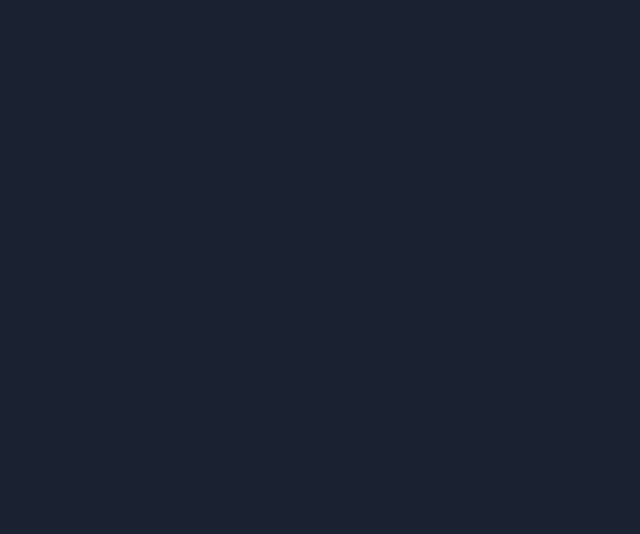
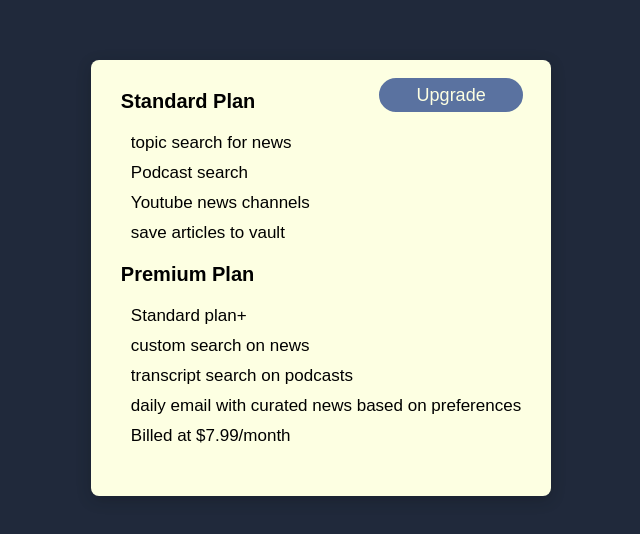
Before and after one commit to halujeff5/agg-proj, a React (Create React App) app: page /modal in a window 1280 px wide. Before the commit this address had no page. Shown: the part 122-656 px from the top of the page, without its empty margins (319-959 px from the left). Built offline with nearby package versions, Linux system fonts and the light colour scheme.

Commit message:
added modal, podcast, and clipboard components

```diff
--- a/src/App.css
+++ b/src/App.css
@@ -5,7 +5,8 @@
 @import url('https://fonts.googleapis.com/css2?family=Outfit:wght@100..900&family=Quicksand:wght@300..700&display=swap');
 
 body {
-  padding: 25px;
+  padding: 40px;
+  padding-left: 30px;
   padding-top: 50px;
   font-family: "Quicksand", sans-serif;
   font-weight: 100;
@@ -117,6 +118,12 @@ body {
 
 .details {
   display: inline;
+  position: relative;
+  top: 0px;
+  width: 390px;
+  text-align: right;
+  justify-content: right;
+  align-items: right;
 }
 
 .article-box {
@@ -135,7 +142,7 @@ body {
 
 .image-serve {
   /* aspect-ratio: auto; */
-  width: fit;
+  width: 130px;
   height: 90px;
   border-radius: 8px;
   text-align: left;
@@ -273,7 +280,7 @@ body {
 .dropdown-list li {
   padding-bottom: 5px;
   padding-top: 5px;
-  padding-left: 15px;
+  padding-left: 23px;
   cursor: pointer;
 }
 
@@ -289,7 +296,7 @@ body {
   padding: 10px;
   cursor: pointer;
   color: #FDFFE2;
-  background-color: #1A2130
+  background-color: #FDFFE2;
 }
 
 .new-button {
@@ -381,7 +388,7 @@ li {
 }
 
 .menu-item {
-  margin-left: -35px;
+  margin-left: -15px;
 }
 
 .sidebar {
@@ -394,7 +401,7 @@ li {
   left: 0px;
   color: #FBE4D6;
   background-color: #1A2130;
-  margin-left: 25px;
+  margin-left: 45px;
   transition: .5s;
   overflow-y: auto;
   overflow-x: hidden;
@@ -503,14 +510,11 @@ li {
 
 .link {
   border: none;
-  padding-right: -120px;
-  margin-right: -60px;
-
+  padding-left: 0px;
 }
 
 .toolbar-links {
   display: inline;
-
 }
 
 .saveIcon {
--- a/src/App.js
+++ b/src/App.js
@@ -5,6 +5,7 @@ import './App.css';
 import Subscribe from './MainComponents/Subscribe';
 import { MyContextProvider } from './hooks/MyContext';
 import Vault from './MainComponents/Vault'
+import Modal from './MainComponents/Modal'
 
 
 function App() {
@@ -15,7 +16,7 @@ function App() {
           <BrowserRouter>
             <Routes>
               <Route path='/' exact element={<Welcome />}></Route>
-              <Route path = '/subscribe' exact element= {<Subscribe />}></Route>
+              <Route path = '/modal' exact element= {<Modal />}></Route>
               <Route path = '/vault' exact element= {<Vault />}></Route>
 
             </Routes>
--- a/src/Cards/ArticleCard.js
+++ b/src/Cards/ArticleCard.js
@@ -1,9 +1,9 @@
-import React from 'react'
+import React, { useCallback, useState } from 'react'
 import '../App.css'
 import axios from 'axios'
 import placeholder from '../static/placeholder.jpg'
 import downloadImg from '../static/download.jpeg'
-import downloadLink from '../static/link.jpeg'
+import ClipboardLink from '../MainComponents/ClipboardLink'
 
 const ArticleCard = ({ title, key, url, description, author, image, published_at }) => {
 
@@ -45,7 +45,6 @@ const ArticleCard = ({ title, key, url, description, author, image, published_at
         }
         }
 
-
     const dateStr = new Date(published_at)
 
     const hrsAgo = timeSince(dateStr)
@@ -61,7 +60,7 @@ const ArticleCard = ({ title, key, url, description, author, image, published_at
                 </div>
                 <div className='details'>
                 <img className='image-dl' onClick={postToVault} src= {downloadImg} alt='news-image' />
-                <img className= 'image-link' src = {downloadLink}/>
+               <ClipboardLink url />
                 </div>
 
             </div>
--- /dev/null
+++ b/src/MainComponents/ClipboardLink.js
@@ -0,0 +1,39 @@
+import downloadLink from '../static/link.jpeg'
+import React, { useState, useCallback } from 'react'
+
+const ClipboardLink = (url) => {
+
+    const [isCopied, setIsCopied] = useState(false)
+
+    const copyToClipboard = useCallback(async () => {
+
+        if (!navigator.clipboard) {
+            console.error('Clipboard not available');
+            return;
+        }
+        try {
+            await navigator.clipboard.writeText(url);
+            setIsCopied(true)
+            setTimeout(() => {
+                setIsCopied(false)
+            }, 4000);
+        } catch (err) {
+            console.error('Failed to copy URL: ', err)
+            setIsCopied(false)
+        }
+    }, [])
+
+if (isCopied == false)
+    return (
+        <>
+    <img className= 'image-link' onClick={copyToClipboard} src = {downloadLink}/>
+    </>)
+
+if (isCopied == true)
+return (
+    <>
+<img className= 'image-link' onClick={copyToClipboard} src = {downloadLink}/> <h3 className= 'welcome-2'>Link Copied!</h3>
+</> )
+}
+
+export default ClipboardLink
--- /dev/null
+++ b/src/MainComponents/Modal.js
@@ -0,0 +1,32 @@
+import React from 'react'
+import '../Vault.css'
+
+function Modal({ onClose, children }) {
+
+    return (
+        <div className='modal-overlay' onClick= {onClose}>
+             <div className="modal-content">
+            <div className= 'heading'>Standard Plan</div>
+            <ul className='plans'>
+                <li>topic search for news</li>
+                <li>Podcast search</li>
+                <li>Youtube news channels</li>
+                <li>save articles to vault</li>
+                </ul>
+            <div className= 'heading'>Premium Plan</div>
+            <ul className = 'plans'>
+                <li>Standard plan+</li>
+                <li>custom search on news</li>
+                <li>transcript search on podcasts</li>
+                <li>daily email with curated news based on preferences</li>
+                <li>Billed at $7.99/month</li>
+                </ul>
+                <div>
+                <button className= 'close-modal' onClick = {onClose}>Upgrade</button>
+                </div>
+                </div>
+        </div>
+    )
+}
+
+export default Modal
--- /dev/null
+++ b/src/MainComponents/Podcast.js
@@ -0,0 +1,20 @@
+import React, { useState } from 'react'
+import '../Vault.css'
+
+const Podcast = () => {
+
+    const [inputValue, setInputValue] = useState('')
+
+    const handleInputChange = (event) => {
+        setInputValue(event.target.value)
+    }
+
+    return (
+    <form>
+        <input className= 'podcast-input' type= 'text' name = 'podcast-input' placeholder='Enter search' value= {inputValue} onChange = {handleInputChange} />
+        </form>
+    )
+}
+
+
+export default Podcast
--- a/src/MainComponents/Sidebar.js
+++ b/src/MainComponents/Sidebar.js
@@ -3,7 +3,7 @@ import '../App.css'
 import ButtonCard from './ButtonCard';
 import MyContext from '../hooks/MyContext';
 import ButtonCardDefault from './ButtonCardDefault';
-// import channelId from '../channelIds;'
+import Podcast from './Podcast'
 import Dropdown from './Dropdown';
 import YoutubeDropdown from './YoutubeDropdown';
 import PublicationDropdown from './PublicationDropdown';
@@ -66,6 +66,7 @@ const Sidebar = () => {
 
             </ul>
             <h1>Podcasts</h1>
+            <Podcast />
             <h1>Youtube Search</h1>
             <YoutubeDropdown />
             {ytCtx.yt.map(c => (
--- a/src/MainComponents/Subscribe.js
+++ b/src/MainComponents/Subscribe.js
@@ -2,7 +2,7 @@ import React, { useState } from 'react'
 import '../Vault.css'
 import { useNavigate } from 'react-router-dom'
 import axios from 'axios'
-// let jwt = require('jsonwebtoken')
+import Modal from './Modal.js'
 
 const Subscribe = () => {
     const navigate = useNavigate()
@@ -50,6 +50,8 @@ async function signUp() {
 
 return (
     <>
+    <Modal />
+
     <h1 className = 'signup-title'>Sign Up Form</h1>
     <div className = 'register-form'>
     <form className= 'form-register' >
@@ -65,7 +67,6 @@ return (
 <div className='log-in-form'>
 <button id='log' onClick={signUp}>Sign In</button>
 </div>
-
 </>
 )
 
--- a/src/MainComponents/ToolBar.js
+++ b/src/MainComponents/ToolBar.js
@@ -5,10 +5,10 @@ const ToolBar = () => {
 
 return (
     <div className = 'toolbar-links'>
-    <button className = 'link'><a href = 'http://localhost:3000/subscribe' className ='link'>Subscribe</a></button>
-    <button className = 'link'><a href= 'http://localhost:3000/vault' className = 'link'>Vault</a></button>
-    <button className = 'link'><a className = 'link'>Logout</a></button>
-    <button className = 'link'><a className = 'link'>Preferences</a></button>
+    <button className = 'link'><a href = 'http://localhost:3000/modal' className ='link-1'>Plan</a></button>
+    <button className = 'link'><a href= 'http://localhost:3000/vault' className = 'link-1'>Vault</a></button>
+    <button className = 'link'><a className = 'link-1'>LogIn/Out</a></button>
+    <button className = 'link'><a className = 'link-1'>Preferences</a></button>
     </div>
 )
 
--- a/src/Vault.css
+++ b/src/Vault.css
@@ -20,3 +20,67 @@ input {
     font-size: 30px;
     color: #FDFFE2;
 }
+
+.modal-overlay {
+  position: fixed; /* Stay in place even when scrolling */
+  top: 0;
+  left: 0;
+  width: 100%;
+  height: 100%;
+  background-color: rgba(90, 114, 160, 0.1); /* Semi-transparent black background */
+  display: flex; /* Use flexbox for centering */
+  justify-content: center; /* Center horizontally */
+  align-items: center; /* Center vertically */
+  z-index: 1000; /* Ensure it's on top */
+
+}
+
+.modal-content {
+  display: inline;
+  background-color: #FDFFE2;
+  padding: 30px; /* Increased padding */
+  border-radius: 8px;
+  font-size: 20px;
+  box-shadow: 0 4px 15px rgba(0, 0, 0, 0.2);
+  position: relative; /* Needed for absolute positioning of the close button */
+  min-width: 300px; /* Minimum width */
+  max-width: 80%; /* Maximum width relative to viewport */
+  max-height: 80%; /* Maximum height */
+  overflow-y: auto; /* Add scroll if content overflows */
+}
+
+.close-modal {
+  position: absolute;
+  top: 15px;
+  right: 25px;
+  background: none;
+  border: solid;
+  border-radius: 20px;
+  width: 150px;
+  height: 40px;
+  color: #FDFFE2;
+  background-color: #5A72A0;
+  font-size: 18px; /* Make 'X' bigger */
+  cursor: pointer;
+  padding: 5px;
+  line-height: 1; /* Ensure button doesn't take too much vertical space */
+}
+
+.modal-close-button:hover {
+  color: #000;
+}
+
+li, ul {
+    margin-left: -15px;
+}
+
+.heading {
+    font-weight: bold;
+}
+
+.podcast-input {
+    margin-left: 40px;
+    height: 25px;
+    width: 190px;
+    border: none;
+}
```
